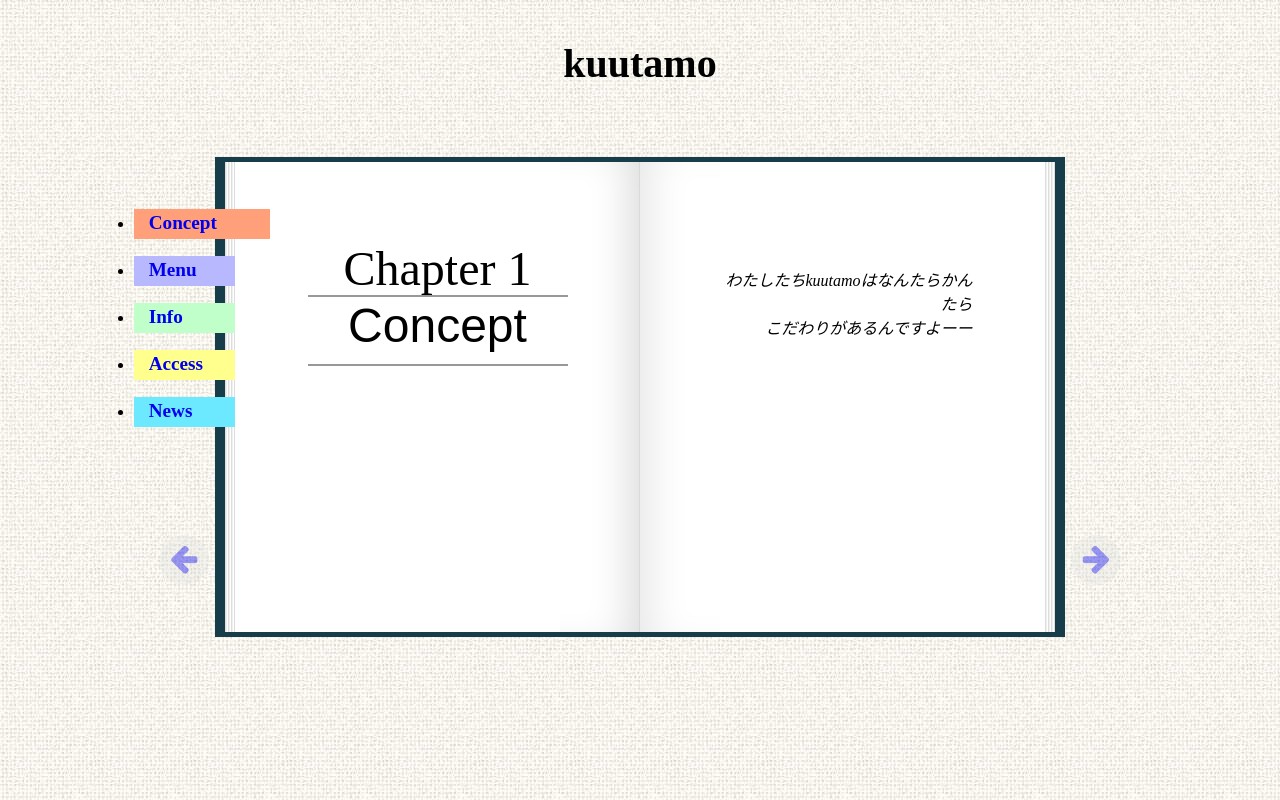
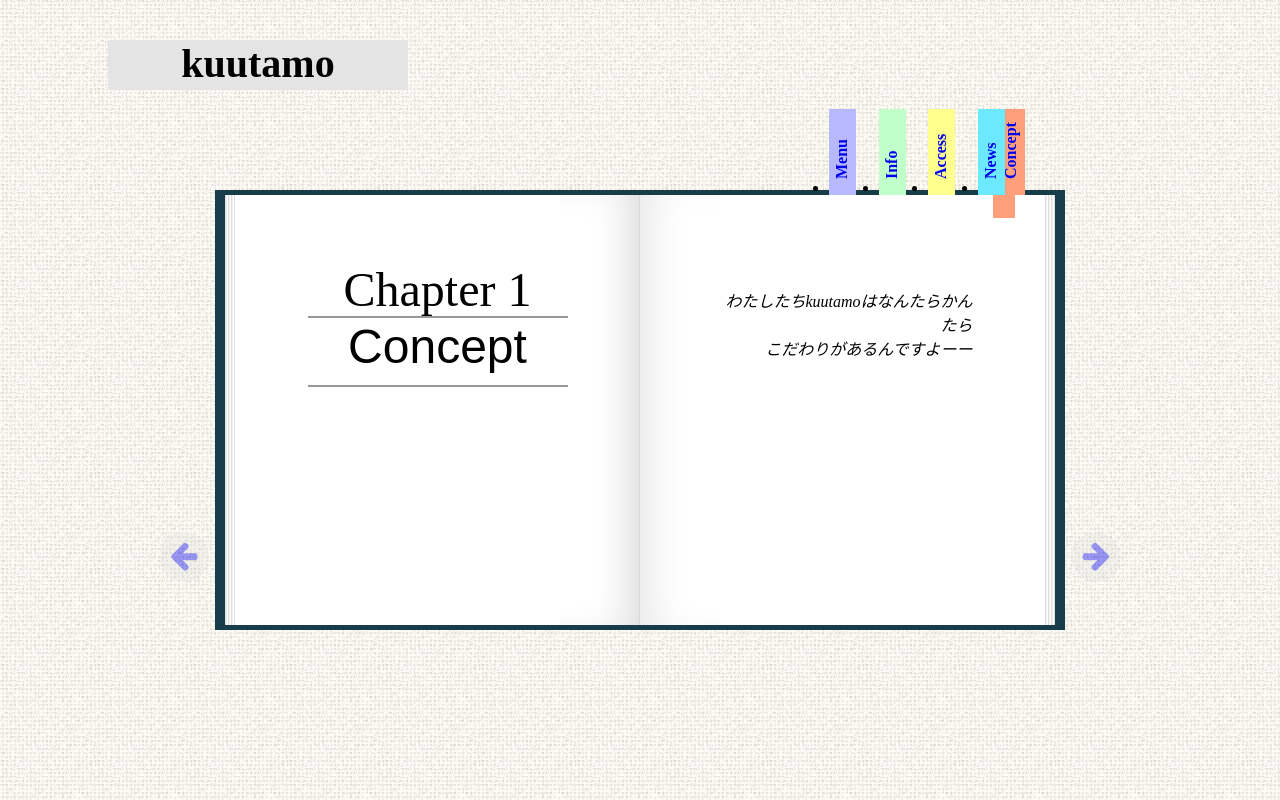
Before and after one commit to tonchan1216/kuutamo, a PHP site: page / in a window 1280 px wide. Run offline with PHP 8.4, Linux system fonts and the light colour scheme; some libraries are stand-ins or nearby versions.

Commit message:
header移動 bookmarkを上部へ

```diff
--- a/index.html
+++ b/index.html
@@ -10,7 +10,7 @@
 	<meta name="author" content="" />
 	<link rel="shortcut icon" href="favicon.ico">
 	<link rel="stylesheet" type="text/css" href="http://yui.yahooapis.com/3.18.1/build/cssreset/cssreset-min.css">
-	<link rel="stylesheet" href="//maxcdn.bootstrapcdn.com/font-awesome/4.3.0/css/font-awesome.min.css">
+	<link rel="stylesheet" href="https://maxcdn.bootstrapcdn.com/font-awesome/4.4.0/css/font-awesome.min.css">
 	<link rel="stylesheet" type="text/css" href="css/bookblock.css" />
 	<!-- custom style -->
 	<link rel="stylesheet" type="text/css" href="style.css" />
@@ -29,7 +29,6 @@
 				<div id="page-concept" class="bb-item">
 					<div class="bb-side page-layout-1">
 						<div>
-							<div class="nav nav-concept"></div>
 							<h3>
 								Chapter 1<span>Concept</span>
 							</h3>
@@ -37,6 +36,7 @@
 						</div>
 					</div>
 					<div class="bb-side page-layout-1">
+						<div class="nav nav-concept"></div>
 						<div>
 							<p>わたしたちkuutamoはなんたらかんたら<br>
 								こだわりがあるんですよーー</p>
@@ -46,7 +46,6 @@
 
 					<div id="page-menu" class="bb-item">
 						<div class="bb-side page-layout-1">
-							<div class="nav nav-menu"></div>
 							<h3>
 								Chapter 2<span>Menu</span>
 							</h3>
@@ -57,6 +56,7 @@
 					</div>
 					<div class="bb-item">
 						<div class="bb-side page-layout-2">
+							<div class="nav nav-menu"></div>
 							<div>
 								<h3>Aa</h3>
 								<p>Faworki marzipan sugar plum jelly-o marzipan. Soufflé tootsie roll jelly beans. Sweet icing croissant dessert bear claw. Brownie dessert cheesecake danish jelly pudding bear claw soufflé.</p>
--- a/style.css
+++ b/style.css
@@ -4,7 +4,10 @@ html {
 
 /*ヘッダー*/
 #header {
-	margin: 40px auto 70px;
+	width: 300px;
+	height: 50px;
+	margin: 40px 0 100px 100px;
+	background-color: #E4E4E4;
 }
 #header h1 {
 	font-size: 250%;
@@ -19,7 +22,7 @@ html {
 	-moz-box-sizing: border-box;
 	box-sizing: border-box;
 	width: 850px;
-	height: 480px;
+	height: 440px;
 	position: relative;
 	border-width: 5px 10px;
 	border-style: solid;
@@ -80,51 +83,58 @@ html {
 /*bb nav bookmark*/
 #head-nav li {
 	position: absolute;
-	left:-11%;
+	top:-20%;
 	z-index: 10;
-	height: 27px;
-	width: 130px;
-	padding-top: 3px;
-	padding-left: 15px;
+	width: 23px;
+	height: 130px;
+	padding-top: 70px;
+	padding-left: 4px;
+}
+
+#head-nav li a{
+	display: inline-block;
+	font-weight: bold;
+	text-decoration: none;
+	transform-origin:left top;
+	-webkit-transform: rotate(-90deg);
+	-moz-transform: rotate(-90deg);
+	-ms-transform: rotate(-90deg);
+	-o-transform: rotate(-90deg);
+	transform: rotate(-90deg);
 }
 
 .bb-side .nav {
 	content: "";
 	position: absolute;
-	left:0%;
-	height: 30px;
+	top:-25%;
+	z-index: 10;
 	width: 20px;
-	padding-left: 15px;
-}
-
-#head-nav li a{
-	font-size: 120%;
-	font-weight: bold;
-	text-decoration: none;
+	height: 130px;
+	padding-left: 2px;
 }
 
 .nav-concept{
-	top:10%;
+	right:30px;
 	background-color: #ffa07a;
 }
 
 .nav-menu{
-	top:20%;
+	right:24%;
 	background-color: #b8b8ff;
 }
 
 .nav-info{
-	top:30%;
+	right:18%;
 	background-color: #c0ffca;
 }
 
 .nav-access{
-	top:40%;
+	right:12%;
 	background-color: #ffff8e;
 }
 
 .nav-news{
-	top:50%;
+	right:6%;
 	background-color: #6ce9ff;
 }
 
```
